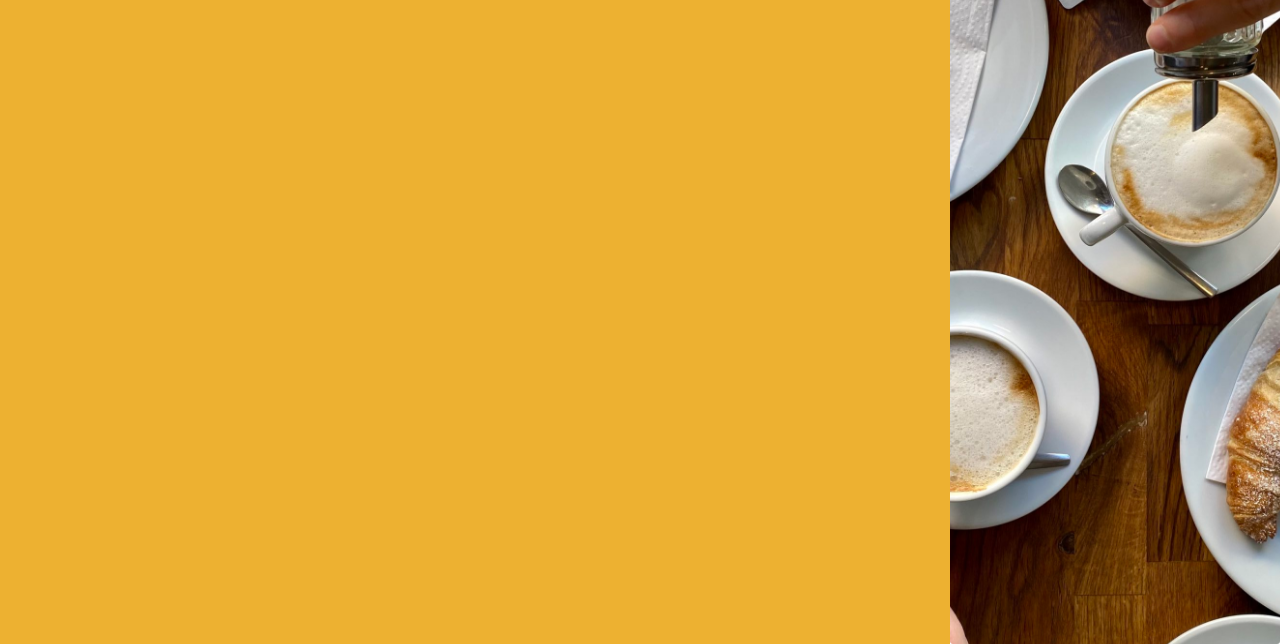
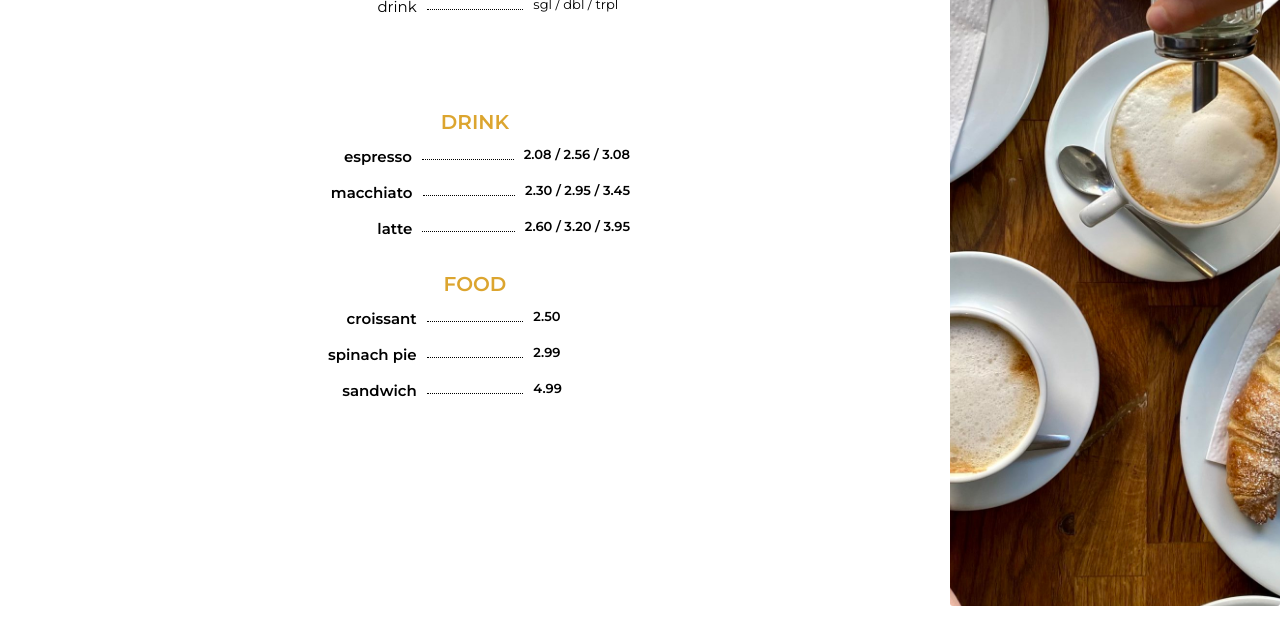
Before and after one commit to JuneDev-html/restaurant, a website built with webpack: page src/template.html in a window 1280 px wide. Shown: the part 172-816 px from the top of the page. Built offline with nearby package versions, Linux system fonts and the light colour scheme; a web font is replaced by a local one.

Commit message:
Create menu

```diff
--- a/src/main.css
+++ b/src/main.css
@@ -128,23 +128,103 @@ header div:hover {
   scale: 0.9;
 }
 
-/* ----------- ---- 3. MENU ---- ---------- */
+/* ----------- ---- 3. MENU PAGE ---- ---------- */
 
+/* ------- Menu top --------- */
 .menu-main {
   display: flex;
   height: 94vh;
 }
 
 .menu-side {
-  background-color: rgb(237, 177, 49);
   flex: 3;
   max-width: 950px;
   height: 100%;
+  display: flex;
+  flex-direction: column;
+  justify-content: top;
+  align-items: center;
+}
+
+.menu-welcome {
+  transition: 1s ease;
+  transform-origin: center;
+  font-family: "Luxurious Script", cursive;
+  font-size: 55px;
+  color: rgb(220, 165, 47);
+  margin-bottom: -20px;
+  transition: 1s;
+}
+
+.menu-title {
+  margin-top: -13px;
+  font-size: 50px;
+  font-weight: 600;
+  letter-spacing: -10px;
+}
+
+#legend div {
+  font-weight: 400;
+}
+
+/* ------- Menu items ------- */
+
+.item-type {
+  margin-top: 90px;
+  font-size: 20px;
+  font-weight: 600;
+  color: rgb(220, 165, 47);
+}
+
+.menu-block {
+  display: flex;
+  flex-direction: column;
+  align-items: center;
+  justify-content: start;
+  width: 320px;
+}
+
+.item-block {
+  flex: 1;
+  display: flex;
+  width: 100%;
+  justify-content: bottom;
+  align-items: end;
+}
+
+.item-block div {
+  margin: 10px 5px;
+  flex: 1;
+}
+
+.item {
+  text-align: end;
+  font-weight: 600;
+  font-size: 15px;
+  height: 13px;
+}
+
+.spacer {
+  border-bottom: 1px dotted black;
+  height: 15px;
+  width: 90px;
+}
+
+.pricing {
+  font-weight: 600;
+  font-size: 13px;
+  height: 14px;
+  text-align: start;
+  white-space: nowrap;
+}
+
+#food {
+  margin-top: 30px;
 }
 
 .banner-side {
   flex: 1;
-  height: 100%;
+  height: 95%;
   background: no-repeat url("./images/european-breakfast.jpeg");
   background-size: 870px 1200px;
   background-position: center;
--- a/src/template.html
+++ b/src/template.html
@@ -24,7 +24,56 @@
         <div class="about">ABOUT</div>
       </header>
       <main class="menu-main">
-        <div class="menu-side"></div>
+        <div class="menu-side">
+          <div class="menu-welcome">Mirëseardhje</div>
+          <div class="menu-title">MENU</div>
+
+          <div class="menu-block">
+            <div id="legend" class="item-block">
+              <div class="item">drink</div>
+              <div class="spacer"></div>
+              <div class="pricing">sgl / dbl / trpl</div>
+            </div>
+            <div class="item-type">DRINK</div>
+            <div class="item-block">
+              <div class="item">espresso</div>
+              <div class="spacer"></div>
+              <div class="pricing">2.08 / 2.56 / 3.08</div>
+            </div>
+            <div class="item-block">
+              <div class="item">macchiato</div>
+              <div class="spacer"></div>
+              <div class="pricing">2.30 / 2.95 / 3.45</div>
+            </div>
+            <div class="item-block">
+              <div class="item">latte</div>
+              <div class="spacer"></div>
+              <div class="pricing">2.60 / 3.20 / 3.95</div>
+            </div>
+          </div>
+
+          <div class="menu-block">
+            <div id="food" class="item-type">FOOD</div>
+            <div class="item-block">
+              <div class="item">croissant</div>
+              <div class="spacer"></div>
+              <div class="pricing">2.50</div>
+            </div>
+            <div class="item-block">
+              <div class="item">spinach pie</div>
+              <div class="spacer"></div>
+              <div class="pricing">2.99</div>
+            </div>
+            <div class="item-block">
+              <div class="item">sandwich</div>
+              <div class="spacer"></div>
+              <div class="pricing">4.99</div>
+            </div>
+          </div>
+
+
+
+        </div>
         <div class="banner-side"></div>
       </main>
       <footer></footer>
```
Also changed, not shown: dist/index.html, dist/main.js.
